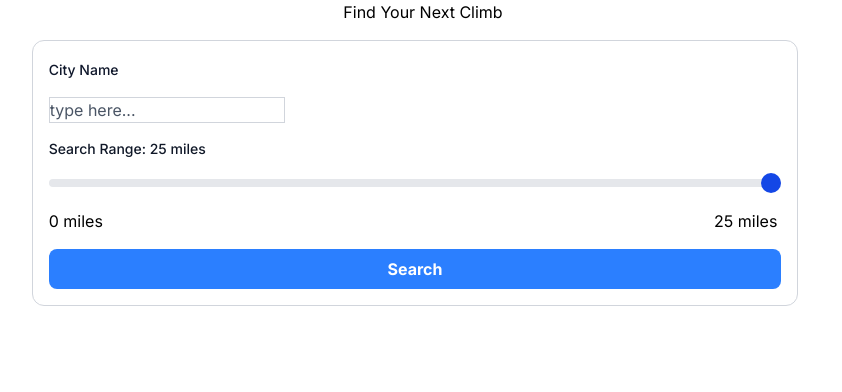
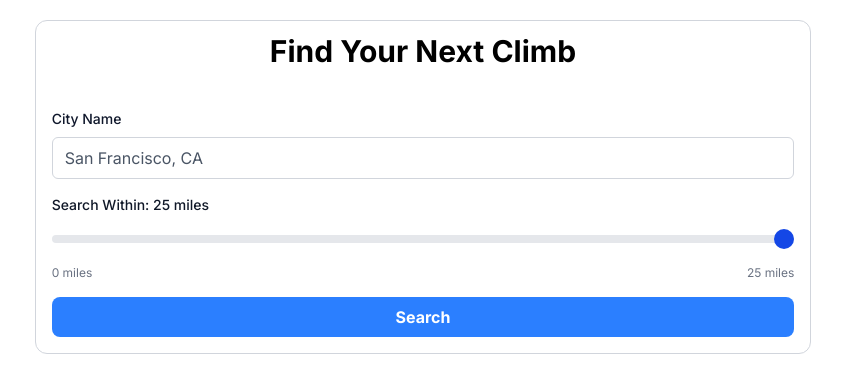
Before and after one commit to strikeitbroke/nextclimb-frontend, a React (Vite) app: page / in a window 1280 px wide. Shown: the top 392 px of the page, without its empty margins (217-1059 px from the left). Built offline with nearby package versions, Linux system fonts and the light colour scheme.

Commit message:
made some ui improvements

```diff
--- a/src/App.tsx
+++ b/src/App.tsx
@@ -27,10 +27,11 @@ function App() {
   return (
     <>
       <div className="grid grid-cols-11 gap-4">
-        <div className="col-span-12 justify-self-center">
-          <h1 className=""> Find Your Next Climb</h1>
-        </div>
-        <div className="col-span-12 mx-4 md:col-start-3 md:col-end-10">
+        <div className="col-span-12 mx-4 md:col-start-3 md:col-end-10 border border-gray-300 rounded-xl mt-5">
+          <h1 className="text-center text-3xl font-bold mt-3 mb-6">
+            {" "}
+            Find Your Next Climb
+          </h1>
           <Search onSearch={handleSearch} isLoading={isLoading} />
         </div>
         <div className="col-span-12 mx-4 md:col-start-3 md:col-end-10">
--- a/src/components/Search.tsx
+++ b/src/components/Search.tsx
@@ -18,16 +18,14 @@ export default function Search({ onSearch, isLoading }: SearchProps) {
 
   return (
     <>
-      <div className="grid grid-cols-9 gap-4 border border-gray-300 p-4 border border-gray-200 rounded-xl">
-        <div className="col-start-1 col-span-4">
-          <label className="text-sm font-medium text-slate-900">
+      <div className="grid grid-cols-9 gap-4 p-4">
+        <div className="col-start-1 col-end-10 flex flex-col">
+          <label className="text-sm font-medium text-slate-900 mb-2">
             City Name
           </label>
-        </div>
-        <div className="col-start-1 col-end-10">
           <input
-            className="border border-gray-300"
-            placeholder="type here..."
+            className="border border-gray-300 rounded-md px-3 py-2"
+            placeholder="San Francisco, CA"
             value={searchParams.location}
             onChange={(e) =>
               setSearchParams({
@@ -42,7 +40,7 @@ export default function Search({ onSearch, isLoading }: SearchProps) {
             htmlFor="default-range"
             className="block mb-2.5 text-sm font-medium text-heading"
           >
-            Search Range: {searchParams.radius} miles
+            Search Within: {searchParams.radius} miles
           </label>
           <input
             id="default-range"
@@ -59,8 +57,12 @@ export default function Search({ onSearch, isLoading }: SearchProps) {
             }
           />
         </div>
-        <div className="col-span-1 col-start-1">0 miles</div>
-        <div className="col-span-1 col-end-10">25 miles</div>
+        <div className="col-span-2 col-start-1 text-xs text-gray-500">
+          0 miles
+        </div>
+        <div className="col-span-2 col-end-10 text-xs text-gray-500 text-right">
+          25 miles
+        </div>
         <div className="col-span-9">
           <button
             disabled={isLoading}
```
